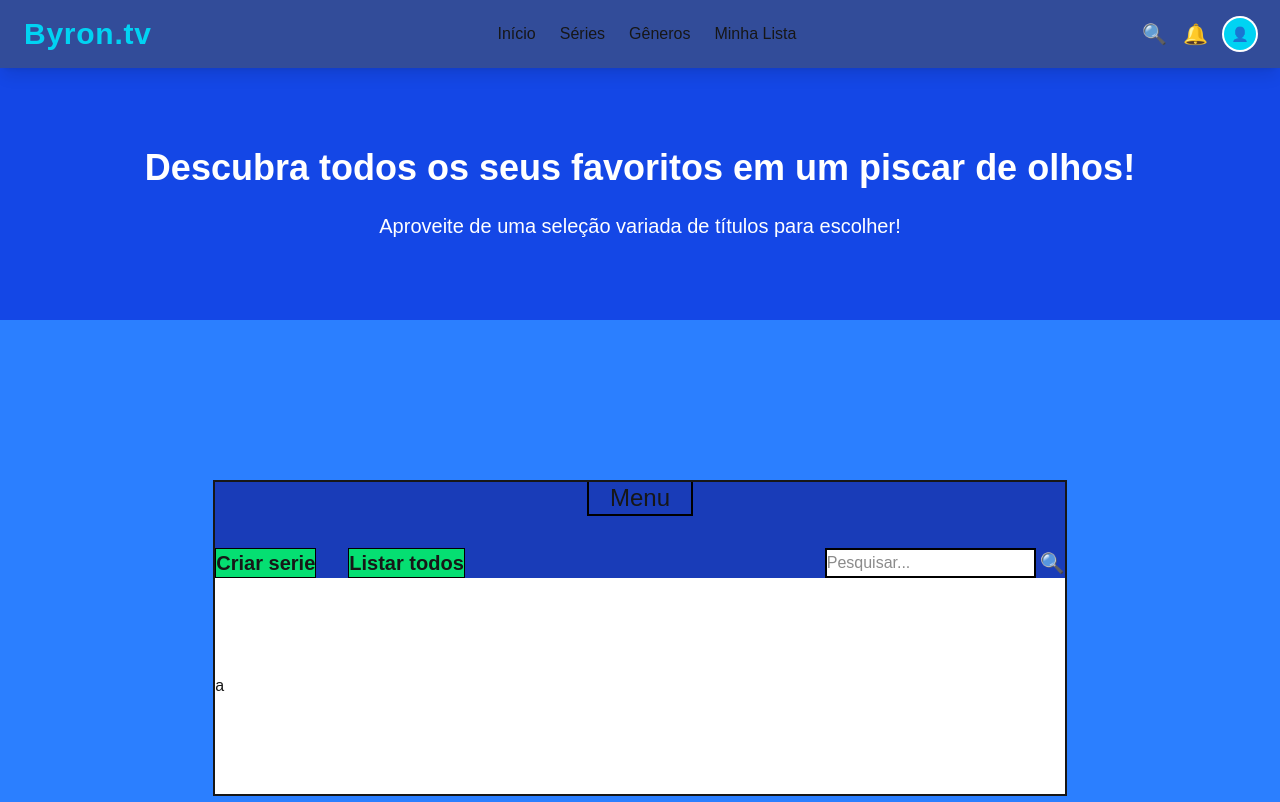
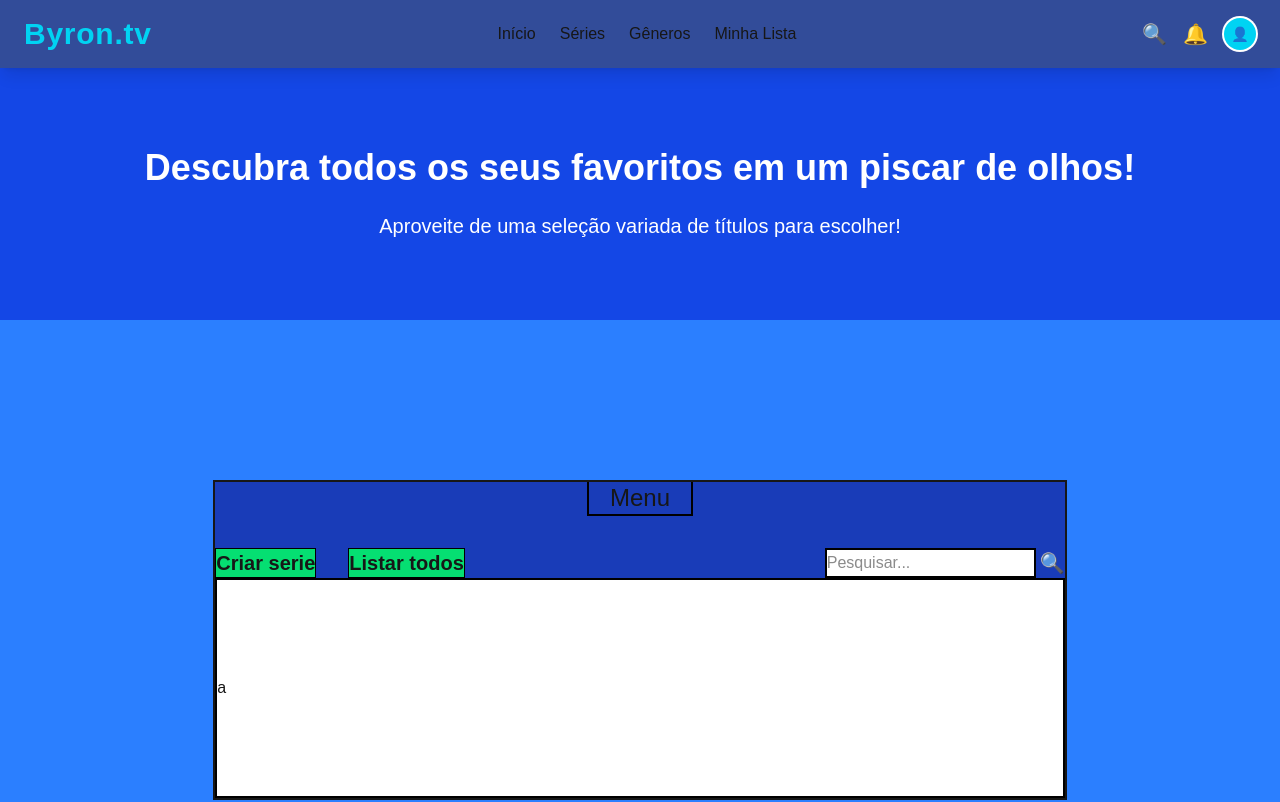
Before and after one commit to enriquemantovani/Streaming-pj-final, a Next.js app: page /series in a window 1280 px wide. Shown: the top 802 px of the page. Built offline with nearby package versions, Linux system fonts and the light colour scheme.

Commit message:
Quick fixes na pagina series

```diff
--- a/src/app/series/page.tsx
+++ b/src/app/series/page.tsx
@@ -44,7 +44,7 @@ export default function SeriesPage() {
                             </div>
                         </div>
 
-                        <div className="bg-white w-full py-24">
+                        <div className="bg-white w-full py-24 border-2 border-black">
                             <p>a</p>
                         </div>
                     </div>
```
